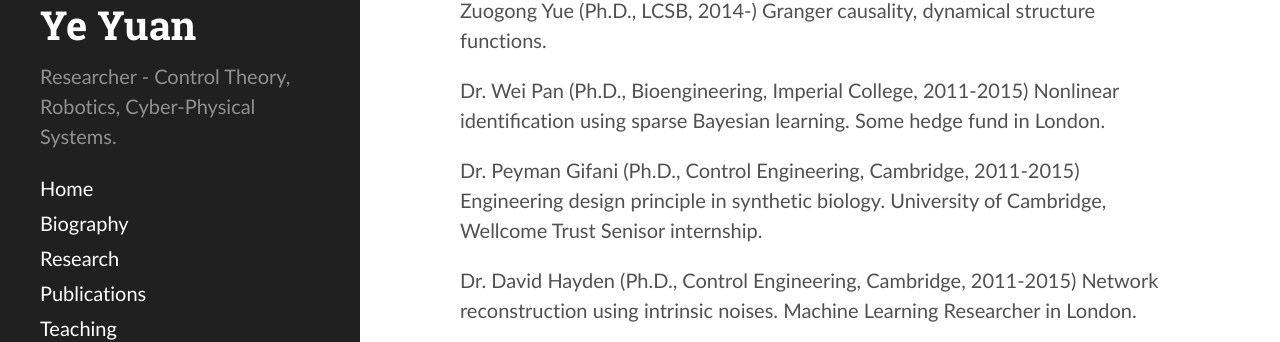
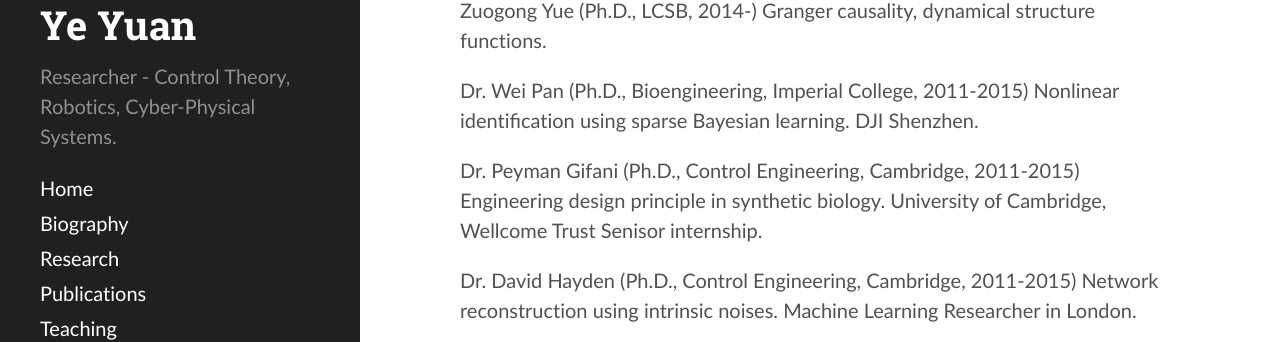
Before and after one commit to yy311/yy311.github.io, a Jekyll site: the page built from research.md, in a window 1280 px wide and 900 px high, scrolled down 741 px. Shown: the part 184-526 px from the top of the window. Built offline with Jekyll 4.4.1, drawn with Linux system fonts in a browser that asks for light colours.

Commit message:
Update research.md

```diff
--- a/research.md
+++ b/research.md
@@ -34,7 +34,7 @@ Yiming Li (M.Phil., Cambridge, 2015-)
 
 Zuogong Yue (Ph.D., LCSB, 2014-) Granger causality, dynamical structure functions.
 
-Dr. Wei Pan (Ph.D., Bioengineering, Imperial College, 2011-2015) Nonlinear identification using sparse Bayesian learning. Some hedge fund in London.
+Dr. Wei Pan (Ph.D., Bioengineering, Imperial College, 2011-2015) Nonlinear identification using sparse Bayesian learning. DJI Shenzhen.
 
 Dr. Peyman Gifani (Ph.D., Control Engineering, Cambridge, 2011-2015) Engineering design principle in synthetic biology. University of Cambridge, Wellcome Trust Senisor internship.
 
```
